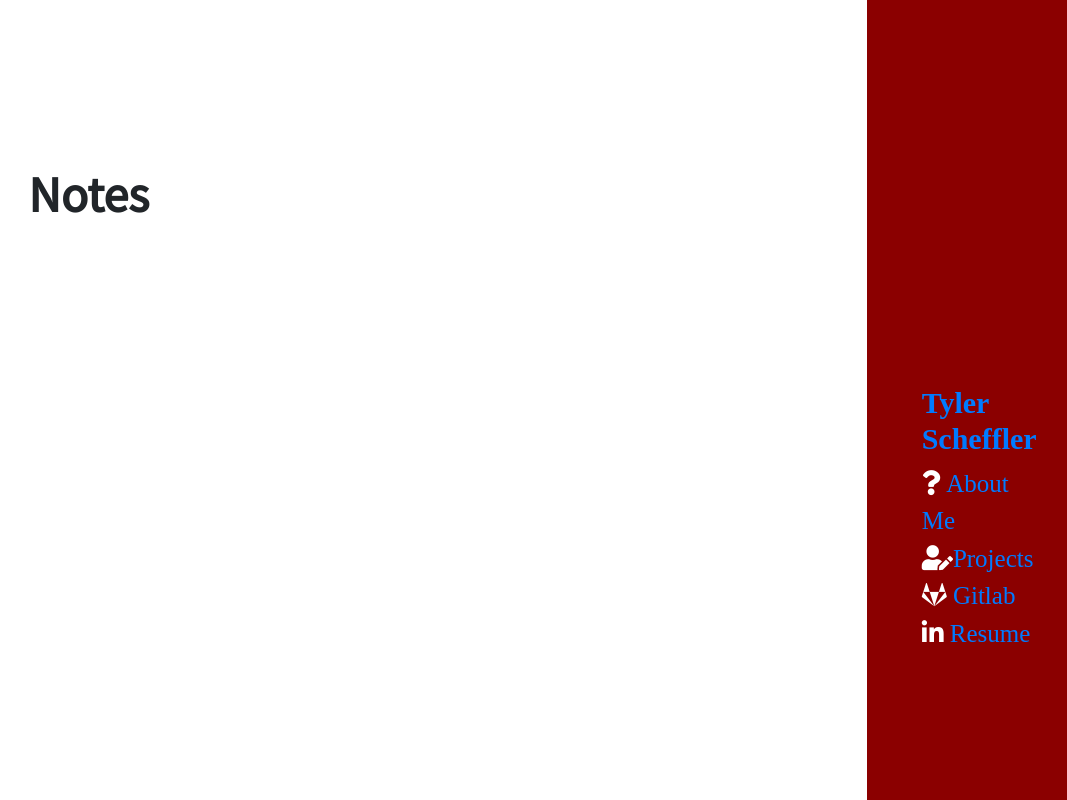
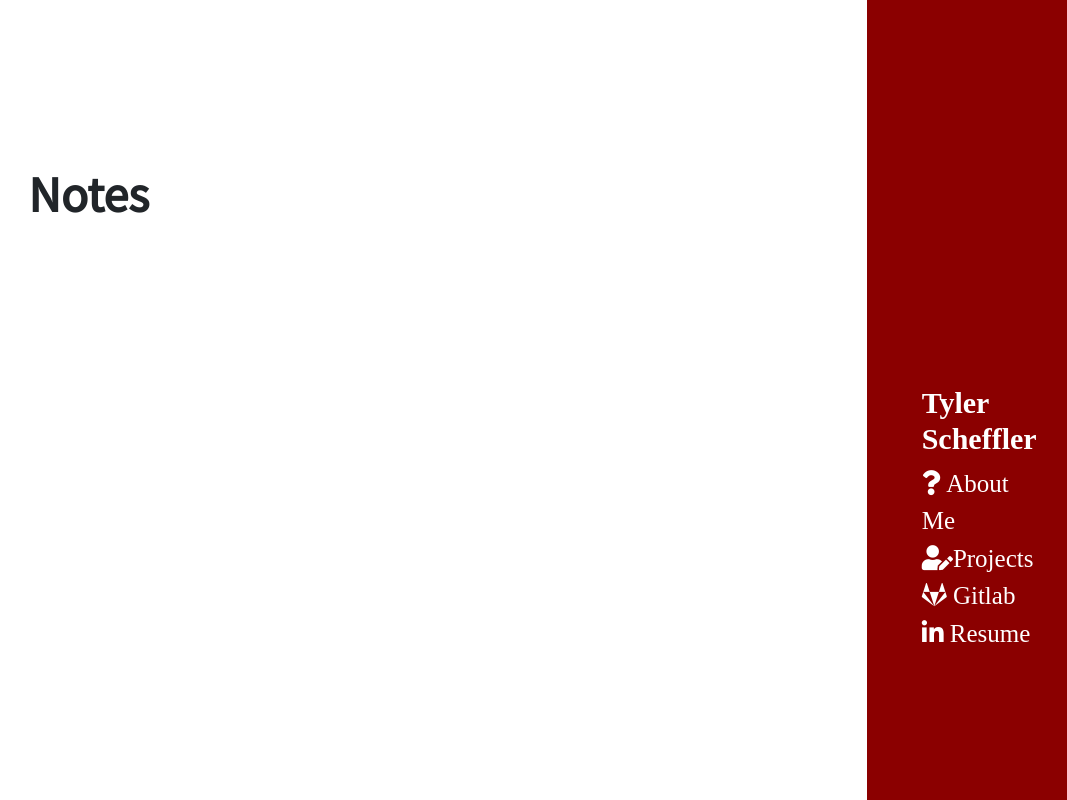
Before and after one commit to Copyrighted/portfolio, a Flask app: page /projects in a window 1280 px wide. Shown: the whole page, without its empty margins (200-1267 px from the left). Run offline with Flask 2, Linux system fonts and the light colour scheme; data that the repository does not hold is empty; some libraries are stand-ins or nearby versions; some web fonts are replaced.

Commit message:
Changed order of CSS files in base.html so link colors in navbar are white instead of blue.  Also added id's to navbar links in projects.html so link color can safely be changed without affecting other links on the projects page

```diff
--- a/webapp/static/css/projects.css
+++ b/webapp/static/css/projects.css
@@ -68,8 +68,11 @@
 
 }
 
+#nameText {
+    color: white !important;
+}
 
-i.fas and i.fab {
+#navlink {
     color: white !important;
 }
 
--- a/webapp/templates/base.html
+++ b/webapp/templates/base.html
@@ -26,16 +26,16 @@
                     </li>
 
                     <li>
-                        <i class="fas fa-question"></i><a href="http://127.0.0.1:5000/#" id = "home"> About Me</a>
+                        <i class="fas fa-question"></i><a href="http://127.0.0.1:5000/#" id = "navlink"> About Me</a>
                     </li>
                     <li>
-                        <i class="fas fa-user-edit"></i><a href="http://127.0.0.1:5000/projects">Projects</a>
+                        <i class="fas fa-user-edit"></i><a href="http://127.0.0.1:5000/projects" id="navlink">Projects</a>
                     </li>
                     <li>
-                        <i class="fab fa-gitlab"></i><a href="https://gitlab.com/Copyrighted"> Gitlab</a>
+                        <i class="fab fa-gitlab"></i><a href="https://gitlab.com/Copyrighted" id = "navlink"> Gitlab</a>
                     </li>
                     <li>
-                        <i class="fab fa-linkedin-in"></i><a href="https://www.linkedin.com/in/tscheff/"> Resume</a>
+                        <i class="fab fa-linkedin-in"></i><a href="https://www.linkedin.com/in/tscheff/" id="navlink"> Resume</a>
                     </li>
                 </ul>
             </div>
--- a/webapp/templates/projects.html
+++ b/webapp/templates/projects.html
@@ -1,8 +1,8 @@
  {% extends "base.html" %}
 
     {% block header %}
+        <link rel="stylesheet" type="text/css" href="{{ url_for('static', filename='/css/projects.css') }}">
         {{ super() }}
-    <link rel="stylesheet" type="text/css" href="{{ url_for('static', filename='/css/projects.css') }}">
         <title>SchefBlog</title>
     {% endblock %}
 
```
